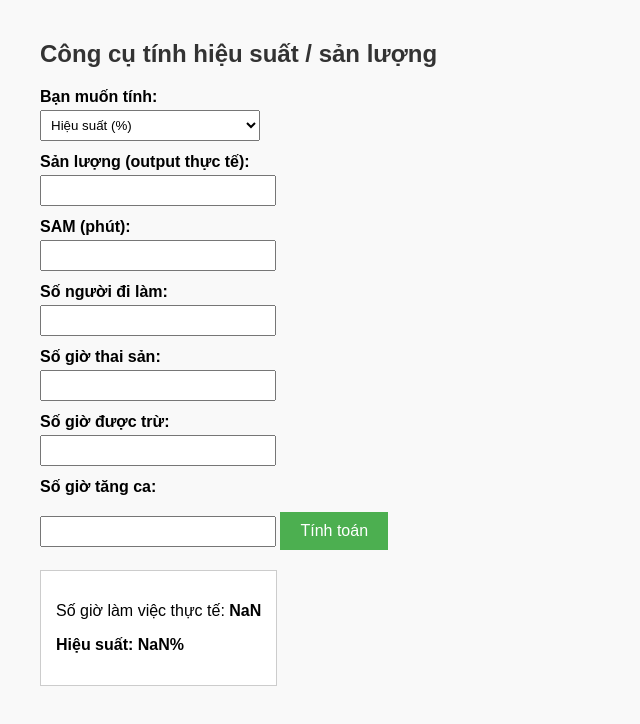
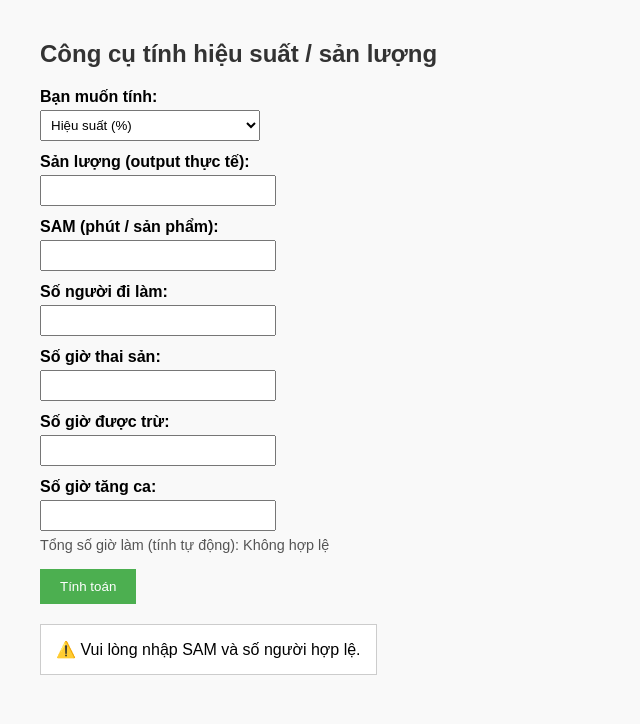
Before and after one commit to vietcuongnguyenba-dev/Hi-u-su-t, a plain HTML site: page index.html in a window 1280 px wide. Both pictures are taken after a click on the button "Tính toán". Shown: the whole page, without its empty margins (0-640 px from the left). Drawn offline with Linux system fonts and the light colour scheme.

Commit message:
Update index.html

```diff
--- a/index.html
+++ b/index.html
@@ -1,16 +1,16 @@
 <!DOCTYPE html>
 <html lang="vi">
 <head>
-  <meta charset="UTF-8">
+  <meta charset="utf-8" />
   <title>Tính hiệu suất sản xuất</title>
   <style>
     body { font-family: Arial, sans-serif; margin: 40px; background: #f9f9f9; }
     h2 { color: #333; }
-    label { display: block; margin-top: 12px; font-weight: bold; }
-    input, select { padding: 6px; width: 220px; margin-top: 4px; }
-    button { margin-top: 16px; padding: 10px 20px; background: #4CAF50; border: none; color: white; cursor: pointer; font-size: 16px; }
-    button:hover { background: #45a049; }
-    .result { margin-top: 20px; padding: 15px; background: #fff; border: 1px solid #ccc; width: fit-content; }
+    label { display:block; margin-top:12px; font-weight:600; }
+    input, select { padding:6px; width:220px; margin-top:4px; }
+    button { margin-top:16px; padding:10px 20px; background:#4CAF50; border:none; color:#fff; cursor:pointer; }
+    .small { font-size:0.9em; color:#555; margin-top:6px; }
+    .result { margin-top:20px; padding:15px; background:#fff; border:1px solid #ccc; width:fit-content; }
   </style>
 </head>
 <body>
@@ -22,36 +22,36 @@
     <option value="sanLuong">Sản lượng cần đạt</option>
   </select>
 
-  <form id="calcForm">
-    <!-- chỉ hiện khi chọn tính hiệu suất -->
+  <div>
     <div id="input-sanLuong">
       <label>Sản lượng (output thực tế):</label>
-      <input type="number" id="sanLuong">
+      <input type="number" id="sanLuong" min="0" step="1">
     </div>
 
-    <!-- chỉ hiện khi chọn tính sản lượng -->
     <div id="input-hieuSuat">
       <label>Hiệu suất mong muốn (%):</label>
-      <input type="number" id="hieuSuat">
+      <input type="number" id="hieuSuat" min="0" step="0.01">
     </div>
 
-    <label>SAM (phút):</label>
-    <input type="number" id="sam">
+    <label>SAM (phút / sản phẩm):</label>
+    <input type="number" id="sam" min="0" step="0.01">
 
     <label>Số người đi làm:</label>
-    <input type="number" id="people">
+    <input type="number" id="people" min="0" step="1">
 
     <label>Số giờ thai sản:</label>
-    <input type="number" id="maternity">
+    <input type="number" id="maternity" min="0" step="0.01">
 
     <label>Số giờ được trừ:</label>
-    <input type="number" id="deduct">
+    <input type="number" id="deduct" min="0" step="0.01">
 
     <label>Số giờ tăng ca:</label>
-    <input type="number" id="overtime">
+    <input type="number" id="overtime" min="0" step="0.01">
+
+    <div class="small">Tổng số giờ làm (tính tự động): <span id="totalHoursDisplay">-</span></div>
 
     <button type="button" onclick="calculate()">Tính toán</button>
-  </form>
+  </div>
 
   <div class="result" id="result"></div>
 
@@ -61,54 +61,70 @@
       document.getElementById("input-sanLuong").style.display = (type === "hieuSuat") ? "block" : "none";
       document.getElementById("input-hieuSuat").style.display = (type === "sanLuong") ? "block" : "none";
       document.getElementById("result").innerHTML = "";
+      updateTotalHoursDisplay();
     }
+
+    function getNumber(id, defaultVal=0) {
+      const v = parseFloat(document.getElementById(id).value);
+      return Number.isFinite(v) ? v : defaultVal;
+    }
+
+    function updateTotalHoursDisplay() {
+      const people = getNumber('people', 0);
+      const maternity = getNumber('maternity', 0);
+      const deduct = getNumber('deduct', 0);
+      const overtime = getNumber('overtime', 0);
+      const totalHours = (people * 8) + overtime - maternity - deduct;
+      document.getElementById('totalHoursDisplay').textContent = (totalHours > 0) ? totalHours.toFixed(2) + ' giờ' : 'Không hợp lệ';
+      return totalHours;
+    }
+
+    // cập nhật hiển thị tổng giờ khi thay input
+    ['people','maternity','deduct','overtime'].forEach(id=>{
+      document.getElementById(id).addEventListener('input', updateTotalHoursDisplay);
+    });
 
     function calculate() {
       const type = document.getElementById("calcType").value;
-      const sam = parseFloat(document.getElementById("sam").value);
-      const people = parseFloat(document.getElementById("people").value);
-      const maternity = parseFloat(document.getElementById("maternity").value) || 0;
-      const deduct = parseFloat(document.getElementById("deduct").value) || 0;
-      const overtime = parseFloat(document.getElementById("overtime").value) || 0;
+      const sam = getNumber('sam', 0);
+      const people = getNumber('people', 0);
+      const maternity = getNumber('maternity', 0);
+      const deduct = getNumber('deduct', 0);
+      const overtime = getNumber('overtime', 0);
 
       if (sam <= 0 || people <= 0) {
-        document.getElementById("result").innerHTML = "⚠️ Vui lòng nhập số hợp lệ.";
+        document.getElementById("result").innerHTML = "⚠️ Vui lòng nhập SAM và số người hợp lệ.";
         return;
       }
 
-      // công thức tính số giờ làm việc (thêm tăng ca)
-      const hours = (people * 8) - maternity - deduct + overtime;
-      if (hours <= 0) {
-        document.getElementById("result").innerHTML = "⚠️ Số giờ làm việc không hợp lệ.";
+      const totalHours = (people * 8) + overtime - maternity - deduct;
+      if (totalHours <= 0) {
+        document.getElementById("result").innerHTML = "⚠️ Tổng số giờ làm việc không hợp lệ (<= 0).";
         return;
       }
 
-      if (type === "hieuSuat") {
-        const sanLuong = parseFloat(document.getElementById("sanLuong").value);
+      const totalMinutes = totalHours * 60;
+
+      if (type === 'hieuSuat') {
+        const sanLuong = getNumber('sanLuong', -1);
         if (sanLuong <= 0) {
-          document.getElementById("result").innerHTML = "⚠️ Vui lòng nhập sản lượng.";
+          document.getElementById("result").innerHTML = "⚠️ Vui lòng nhập sản lượng hợp lệ.";
           return;
         }
-        const hieuSuat = (sanLuong * sam) / (people * hours * 60) * 100;
-        document.getElementById("result").innerHTML = `
-          <p>Số giờ làm việc thực tế: <b>${hours.toFixed(2)}</b></p>
-          <p><b>Hiệu suất: ${hieuSuat.toFixed(2)}%</b></p>
-        `;
+        const hieuSuat = (sanLuong * sam) / totalMinutes * 100;
+        document.getElementById("result").innerHTML = `<p><b>Hiệu suất: ${hieuSuat.toFixed(2)}%</b></p>`;
       } else {
-        const hieuSuat = parseFloat(document.getElementById("hieuSuat").value);
+        const hieuSuat = getNumber('hieuSuat', -1);
         if (hieuSuat <= 0) {
-          document.getElementById("result").innerHTML = "⚠️ Vui lòng nhập hiệu suất.";
+          document.getElementById("result").innerHTML = "⚠️ Vui lòng nhập hiệu suất hợp lệ.";
           return;
         }
-        const sanLuong = (hieuSuat / 100) * (people * hours * 60) / sam;
-        document.getElementById("result").innerHTML = `
-          <p>Số giờ làm việc thực tế: <b>${hours.toFixed(2)}</b></p>
-          <p><b>Sản lượng cần đạt: ${sanLuong.toFixed(0)}</b></p>
-        `;
+        const sanLuong = (hieuSuat / 100) * totalMinutes / sam;
+        document.getElementById("result").innerHTML = `<p><b>Sản lượng cần đạt: ${Math.round(sanLuong)}</b></p>`;
       }
     }
 
-    // mặc định hiển thị tính hiệu suất
+    // khởi tạo
     toggleInputs();
   </script>
 </body>
```
